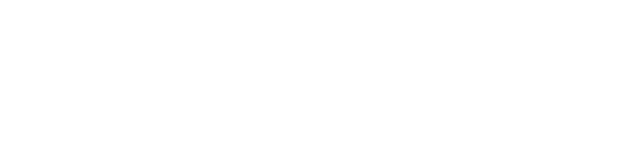
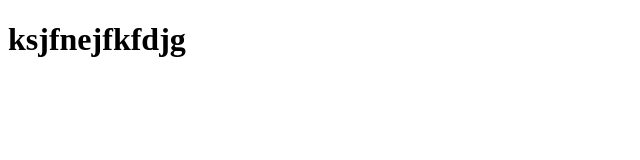
Before and after one commit to AlexTkUA/project.github.io, a plain HTML site: page index.html in a window 1280 px wide. Shown: the whole page, without its empty margins (0-640 px from the left). Drawn offline with Linux system fonts and the light colour scheme.

Commit message:
second commit

```diff
--- a/index.html
+++ b/index.html
@@ -6,6 +6,6 @@
     <title>Document</title>
 </head>
 <body>
-
+    <h1>ksjfnejfkfdjg</h1>
 </body>
 </html>
```
Also changed, not shown: 1 other file.
